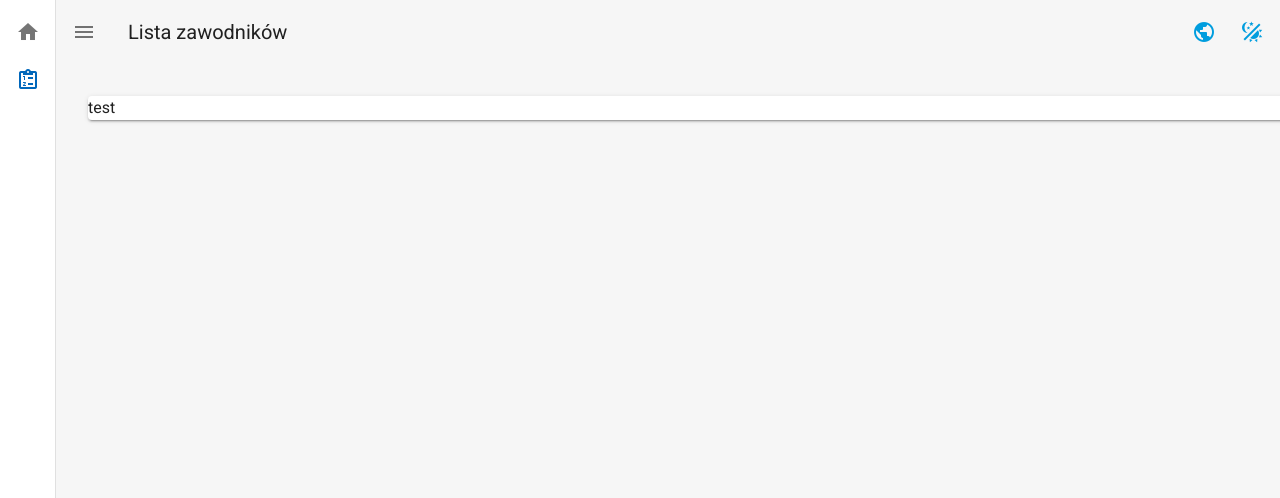
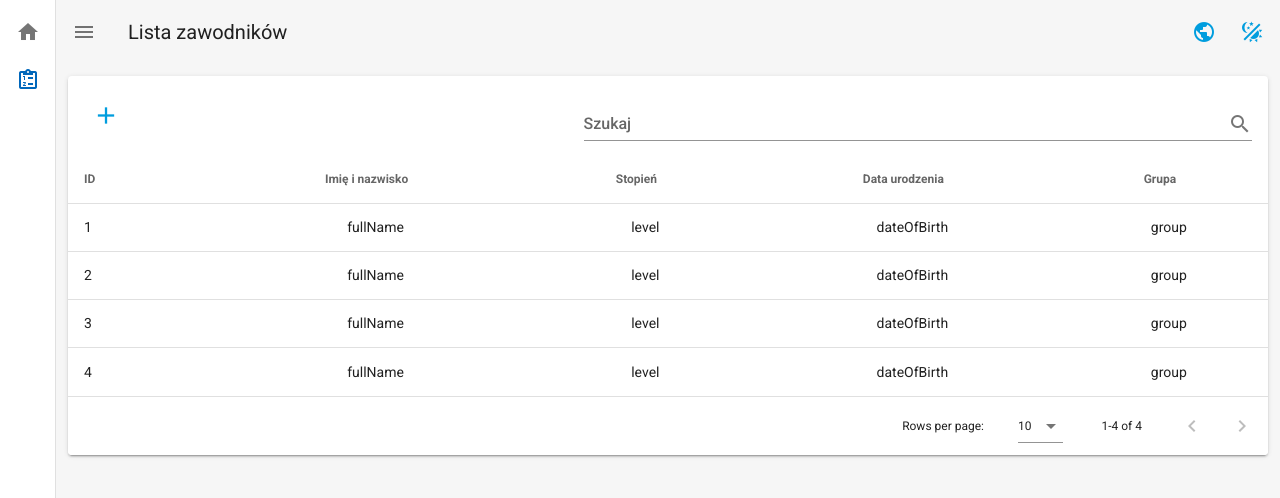
Before and after one commit to EmilM32/tangun-management-front, a Vue app: page /list in a window 1280 px wide. Shown: the top 498 px of the page. Built offline with nearby package versions, Linux system fonts and the light colour scheme.

Commit message:
Added user list component and axios

```diff
--- a/package.json
+++ b/package.json
@@ -11,9 +11,11 @@
     "test:unit": "vue-cli-service test:unit"
   },
   "dependencies": {
+    "axios": "^0.19.2",
     "core-js": "^3.6.4",
     "register-service-worker": "^1.6.2",
     "vue": "^2.6.11",
+    "vue-axios": "^2.1.5",
     "vue-class-component": "^7.2.2",
     "vue-i18n": "^8.0.0",
     "vue-property-decorator": "^8.3.0",
--- /dev/null
+++ b/public/userList.json
@@ -0,0 +1,30 @@
+[
+  {
+    "id": "1",
+    "fullName": "fullName",
+    "level": "level",
+    "dateOfBirth": "dateOfBirth",
+    "group": "group"
+  },
+  {
+    "id": "2",
+    "fullName": "fullName",
+    "level": "level",
+    "dateOfBirth": "dateOfBirth",
+    "group": "group"
+  },
+  {
+    "id": "3",
+    "fullName": "fullName",
+    "level": "level",
+    "dateOfBirth": "dateOfBirth",
+    "group": "group"
+  },
+  {
+    "id": "4",
+    "fullName": "fullName",
+    "level": "level",
+    "dateOfBirth": "dateOfBirth",
+    "group": "group"
+  }
+]
--- a/src/App.vue
+++ b/src/App.vue
@@ -8,7 +8,7 @@
       <v-list dense>
 
         <v-list-item
-          v-for='(item, i) in sideBarItems' :key='i'
+          v-for='(item, i) in sidebarItems' :key='i'
           :to='item.name === mainComponent ? "/" : item.name'
           link>
           <v-list-item-action>
@@ -78,7 +78,6 @@
 
     <v-content>
       <v-container
-        class='ma-5'
         fluid
       >
         <router-view />
@@ -104,7 +103,7 @@ export default class App extends Vue {
     this.$vuetify.theme.dark = value
   }
 
-  get sideBarItems (): Array<object> {
+  get sidebarItems (): Array<object> {
     return [
       {
         icon: 'mdi-home',
--- a/src/components/theme/TCard.vue
+++ b/src/components/theme/TCard.vue
@@ -1,8 +1,12 @@
 <template>
   <div class='t-card'>
     <div class="top">
-      <v-avatar tile :color='color' size='70'>
-        <v-icon dark large>{{ icon }}</v-icon>
+      <v-avatar
+        tile
+        :color='opts.color ? opts.color : "primary"'
+        size='70'
+      >
+        <v-icon dark large>{{ opts.icon }}</v-icon>
       </v-avatar>
     </div>
     <div class="bottom">
@@ -23,18 +27,16 @@
 import { Component, Vue, Prop } from 'vue-property-decorator'
 @Component
 export default class Card extends Vue {
-  @Prop() color!: string
   @Prop() title!: string
   @Prop() subtitle!: string
-  @Prop() icon!: string
   @Prop() size!: string
+  @Prop() opts!: object
 }
 </script>
 
 <style lang="stylus" scoped>
 .t-card
   position relative
-  width 100%
   .top
     position absolute
     left 1rem
--- a/src/locales/pl.json
+++ b/src/locales/pl.json
@@ -8,7 +8,22 @@
     "en": "Angielski"
   },
   "dashboard": {
-    "gain": "zysk"
+    "gain": "zysk",
+    "calendar": "kalendarz"
+  },
+  "common": {
+    "id": "ID",
+    "fullName": "Imię i nazwisko",
+    "firstName": "Imię",
+    "lastName": "Nazwisko",
+    "level": "Stopień",
+    "dateOfBirth": "Data urodzenia",
+    "group": "Grupa",
+    "search": "Szukaj"
+  },
+  "table": {
+    "noData": "Brak danych do wyświetlenia",
+    "noResult": "Nie znaleziono"
   },
   "message": "hello i18n !!"
 }
--- a/src/main.ts
+++ b/src/main.ts
@@ -1,11 +1,13 @@
 import Vue from 'vue'
 import App from './App.vue'
+import axios from 'axios'
+import VueAxios from 'vue-axios'
 import './registerServiceWorker'
 import router from './router'
 import store from './store'
 import vuetify from './plugins/vuetify'
 
-// Tangun Components
+// Own Components
 import TCard from "@/components/theme/TCard.vue"
 
 import i18n from './i18n'
@@ -15,6 +17,8 @@ Vue.component("t-card", TCard)
 
 Vue.config.productionTip = false
 
+Vue.use(VueAxios, axios)
+
 new Vue({
   router,
   store,
--- a/src/themes/colors.ts
+++ b/src/themes/colors.ts
@@ -1,12 +1,13 @@
 export const Colors = {
   light: {
     primary: '#009DDE',
-    secondary: '#C1B29F',
+    secondary: '#E58C8A',
     accent: '#0067BB',
     error: '#FF5252',
     info: '#65A0B1',
     success: '#4CAF50',
-    warning: '#FFC107'
+    warning: '#FFC107',
+    newColor: '#FFC107'
   },
   dark: {
     primary: '#BA324F',
@@ -15,6 +16,7 @@ export const Colors = {
     error: '#FF5252',
     info: '#2196F3',
     success: '#4CAF50',
-    warning: '#FFC107'
+    warning: '#FFC107',
+    newColor: '#FFC107'
   }
 }
--- a/src/views/Home.vue
+++ b/src/views/Home.vue
@@ -1,5 +1,5 @@
 <template>
-  <v-row justify='space-around'>
+  <v-row justify='center'>
     <v-col
       v-for="(item, i) in dashboardItem"
       :key='i'
@@ -7,8 +7,10 @@
       <t-card
         :title='item.title'
         :subtitle='item.subtitle'
-        :color='item.color'
-        :icon='item.icon'
+        :opts='cardOptions(
+          item.color,
+          item.icon
+        )'
         size='300'
       >
         {{ $t('message') }}
@@ -19,9 +21,16 @@
 
 <script lang="ts">
 import { Component, Vue } from 'vue-property-decorator'
+import { CardOpts } from './../types/index'
 @Component
 export default class App extends Vue {
-  test: string = 'test2'
+  cardOptions (color?: string, icon?: string): CardOpts {
+    const _return: CardOpts = {
+      color: color,
+      icon: icon
+    }
+    return _return
+  }
 
   get dashboardItem (): Array<object> {
     return [
@@ -32,21 +41,21 @@ export default class App extends Vue {
         icon: 'mdi-currency-usd'
       },
       {
+        title: 'dashboard.calendar',
+        subtitle: '22.03.2020',
+        color: 'primary',
+        icon: 'mdi-calendar-month'
+      },
+      {
         title: 'dashboard.gain',
         subtitle: 'subtitle',
-        color: 'success',
+        color: 'secondary',
         icon: 'mdi-currency-usd'
       },
       {
         title: 'dashboard.gain',
         subtitle: 'subtitle',
-        color: 'success',
-        icon: 'mdi-currency-usd'
-      },
-      {
-        title: 'dashboard.gain',
-        subtitle: 'subtitle',
-        color: 'success',
+        color: 'newColor',
         icon: 'mdi-currency-usd'
       }
     ]
--- a/src/views/List.vue
+++ b/src/views/List.vue
@@ -1,15 +1,59 @@
 <template>
-  <div>
-    <v-card>
-      test
-    </v-card>
-  </div>
+  <v-card>
+    <v-card-title>
+      <v-btn
+        color='primary'
+        icon large
+      >
+        <v-icon>mdi-plus</v-icon>
+      </v-btn>
+      <v-spacer></v-spacer>
+      <v-text-field
+        v-model="tableSearch"
+        append-icon="mdi-magnify"
+        :label="$t('common.search')"
+        single-line
+        hide-details
+      ></v-text-field>
+    </v-card-title>
+    <v-data-table
+      :headers="headers"
+      :items="tableItems"
+      :search="tableSearch"
+      :no-data-text="$t('table.noData')"
+      :no-results-text="$t('table.noResult')"
+    ></v-data-table>
+  </v-card>
 </template>
 
 <script lang="ts">
 import { Component, Vue } from 'vue-property-decorator'
+import { AxiosResponse } from 'axios'
+import { UserList } from './../types/index'
+
 @Component
 export default class List extends Vue {
-  test: string = 'test2'
+  readonly USER_LIST_URL: string = '/userList.json'
+
+  tableSearch: string = ''
+  tableItems: Array<UserList> = []
+
+  created () {
+    this.$http
+      .get(this.USER_LIST_URL)
+      .then((response: AxiosResponse) => {
+        this.tableItems = response.data
+      })
+  }
+
+  get headers (): Array<object> {
+    return [
+      { text: this.$t('common.id'), value: 'id' },
+      { text: this.$t('common.fullName'), value: 'fullName', align: 'center' },
+      { text: this.$t('common.level'), value: 'level', align: 'center' },
+      { text: this.$t('common.dateOfBirth'), value: 'dateOfBirth', align: 'center' },
+      { text: this.$t('common.group'), value: 'group', align: 'center' },
+    ]
+  }
 }
 </script>
```
Also changed, not shown: src/types/index.ts (added, +15 -0 lines), .eslintrc.js, 1 other file (tests, documents, lock files or other folders).
